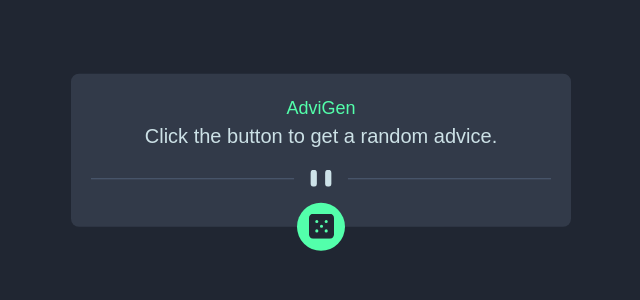
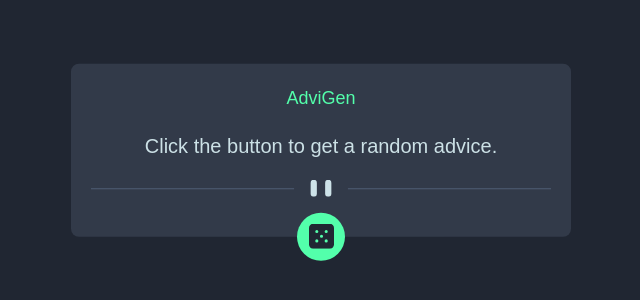
Before and after one commit to husamXA1/advigen, a Next.js app: page / in a window 1280 px wide. Shown: the part 250-550 px from the top of the page, without its empty margins (319-959 px from the left). Built offline with nearby package versions, Linux system fonts and the light colour scheme.

Commit message:
add margin to advice text in AdviceCard component

```diff
--- a/app/components/AdviceCard.tsx
+++ b/app/components/AdviceCard.tsx
@@ -32,7 +32,7 @@ export default function AdviceCard() {
       <p className={`${error ? "text-red-600 font-bold" : "text-[#53ffab]"} lg:text-lg`}>
         {adviceID || "AdviGen"}
       </p>
-      <p className="advice-text md:text-lg lg:text-xl">
+      <p className="advice-text md:text-lg lg:text-xl my-5">
         {advice || "Click the button to get a random advice."}
       </p>
       <Image
```
